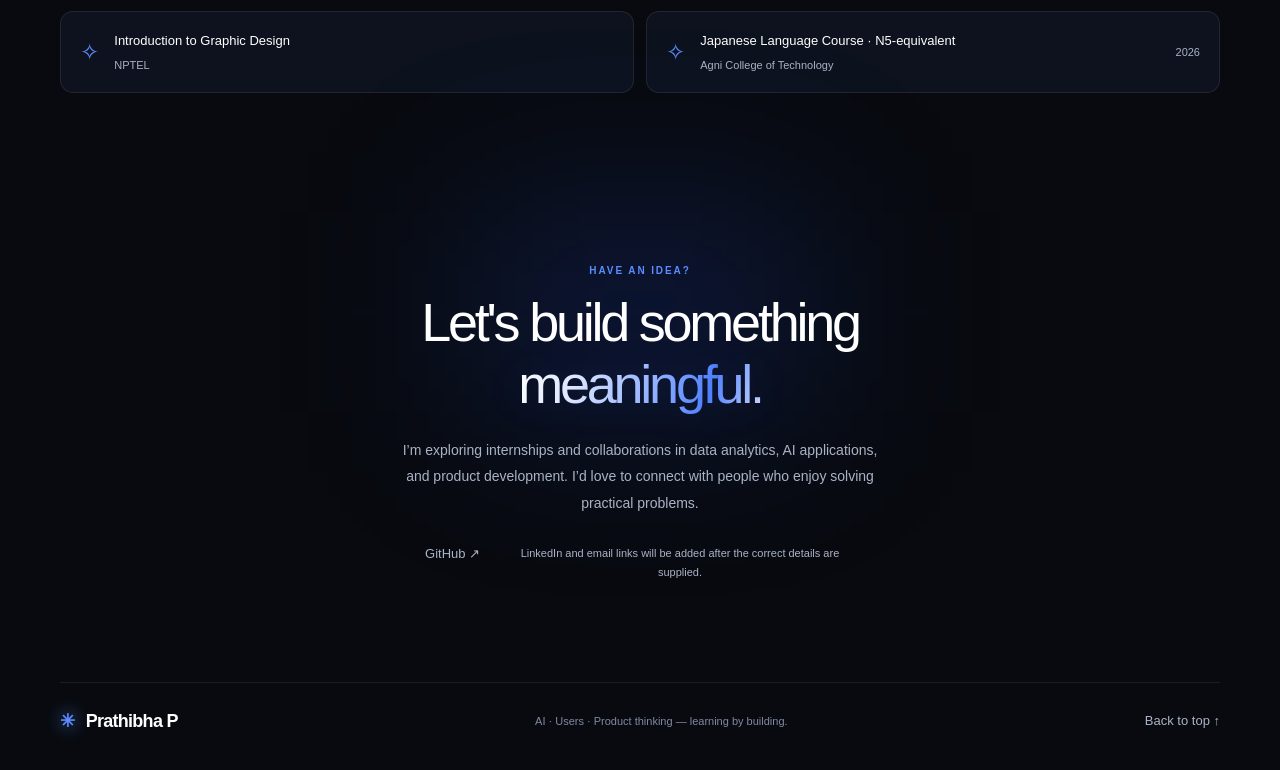
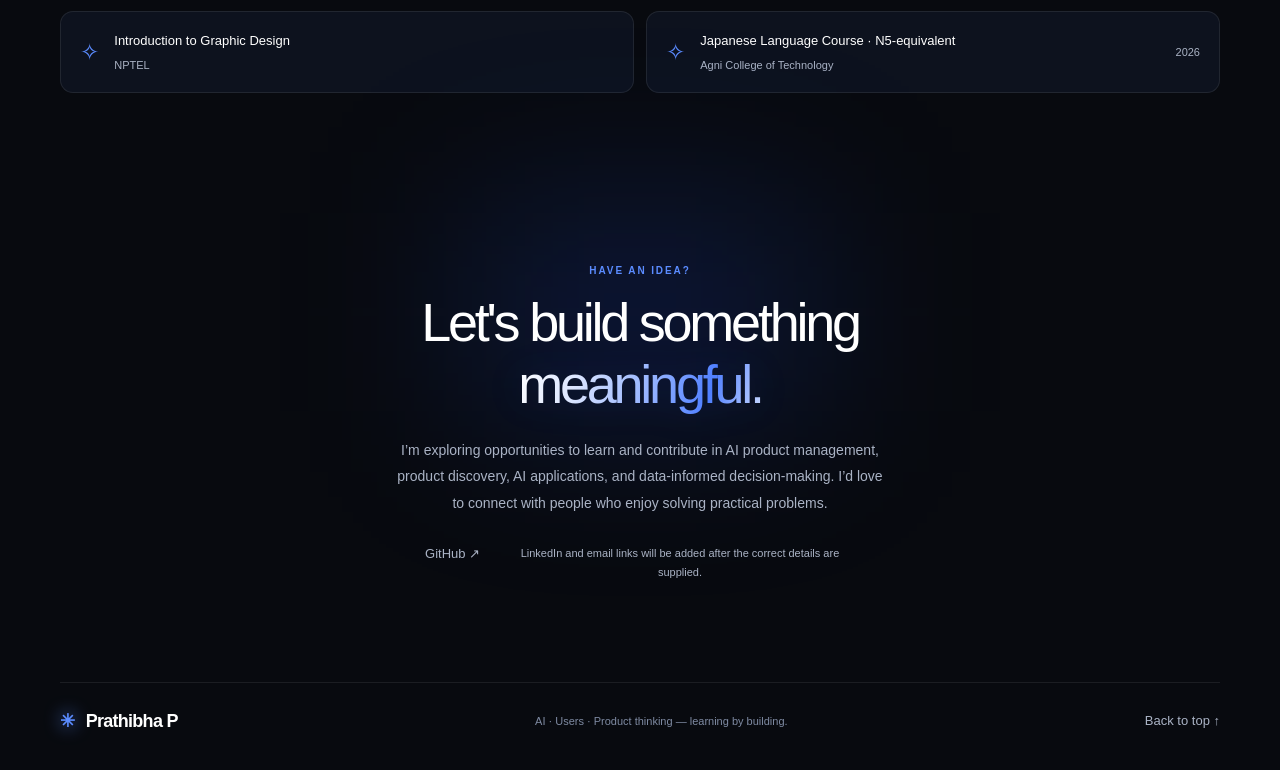
Before and after one commit to prathibha-1314/Portfolio, a Next.js app: page / in a window 1280 px wide. Shown: the part 5384-6154 px from the top of the page. Built offline with nearby package versions, Linux system fonts and the light colour scheme.

Commit message:
Align portfolio contact section with AI product management

```diff
--- a/src/app/page.tsx
+++ b/src/app/page.tsx
@@ -66,7 +66,7 @@ export default function Home() {
       ].map(([title,detail,year])=><article className="cert-card achievement-card reveal-up" key={title}><span className="cert-icon">✧</span><div><h3>{title}</h3><p>{detail}</p></div>{year&&<span className="cert-year">{year}</span>}</article>)}
     </div></section>
     <section id="certifications" className="section-wrap content-section"><div className="section-heading reveal-up"><p className="section-kicker">ALWAYS LEARNING</p><h2>Courses &amp; <span className="gradient-text">certifications.</span></h2></div><div className="cert-grid">{[["Generative AI & Prompt Engineering","Tamizhan Skills · Internship","2025"],["Data Analytics Job Simulation","Tata Group × Forage","2025"],["Data Analytics Virtual Experience","Deloitte Australia × Forage","2025"],["Power BI for Beginners","Simplilearn",""],["Introduction to Generative AI","Simplilearn",""],["C Programming","SkillRack",""],["Introduction to Graphic Design","NPTEL",""],["Japanese Language Course · N5-equivalent","Agni College of Technology","2026"]].map(([title,issuer,year])=><article className="cert-card reveal-up" key={title}><span className="cert-icon">✧</span><div><h3>{title}</h3><p>{issuer}</p></div>{year&&<span className="cert-year">{year}</span>}</article>)}</div></section>
-    <section id="contact" className="section-wrap contact-section"><div className="contact-glow"/><div className="contact-content reveal-up"><p className="section-kicker">HAVE AN IDEA?</p><h2>Let&apos;s build something<br/><span className="gradient-text">meaningful.</span></h2><p>I’m exploring internships and collaborations in data analytics, AI applications, and product development. I’d love to connect with people who enjoy solving practical problems.</p><div className="social-links"><a href="https://github.com/prathibha-1314" target="_blank" rel="noreferrer">GitHub ↗</a><span className="contact-placeholder">LinkedIn and email links will be added after the correct details are supplied.</span></div></div></section>
+    <section id="contact" className="section-wrap contact-section"><div className="contact-glow"/><div className="contact-content reveal-up"><p className="section-kicker">HAVE AN IDEA?</p><h2>Let&apos;s build something<br/><span className="gradient-text">meaningful.</span></h2><p>I’m exploring opportunities to learn and contribute in AI product management, product discovery, AI applications, and data-informed decision-making. I’d love to connect with people who enjoy solving practical problems.</p><div className="social-links"><a href="https://github.com/prathibha-1314" target="_blank" rel="noreferrer">GitHub ↗</a><span className="contact-placeholder">LinkedIn and email links will be added after the correct details are supplied.</span></div></div></section>
     <footer className="site-footer"><a className="brand" href="#home"><span className="brand-mark">✳</span> Prathibha P</a><p>AI · Users · Product thinking — learning by building.</p><a href="#home" className="back-top">Back to top ↑</a></footer>
     {active&&<div className="modal-backdrop" role="presentation" onClick={()=>setActive(null)}><section className="project-modal" role="dialog" aria-modal="true" aria-labelledby="modal-title" onClick={e=>e.stopPropagation()}><button className="modal-close" onClick={()=>setActive(null)} aria-label="Close project details">×</button><p className="section-kicker">{active.type}</p><div className="modal-icon">{active.icon}</div><h2 id="modal-title">{active.name}</h2><p>{active.detail}</p><div className="tag-list">{active.tags.map(t=><span className="tag" key={t}>{t}</span>)}</div><div className="modal-status"><span className="status-dot"/>{active.status}</div><p className="modal-note">This project’s public repository or demo can be linked here when a verified URL is available.</p><button className="button button-ghost" onClick={()=>setActive(null)}>Back to projects</button></section></div>}
   </main>;
```
